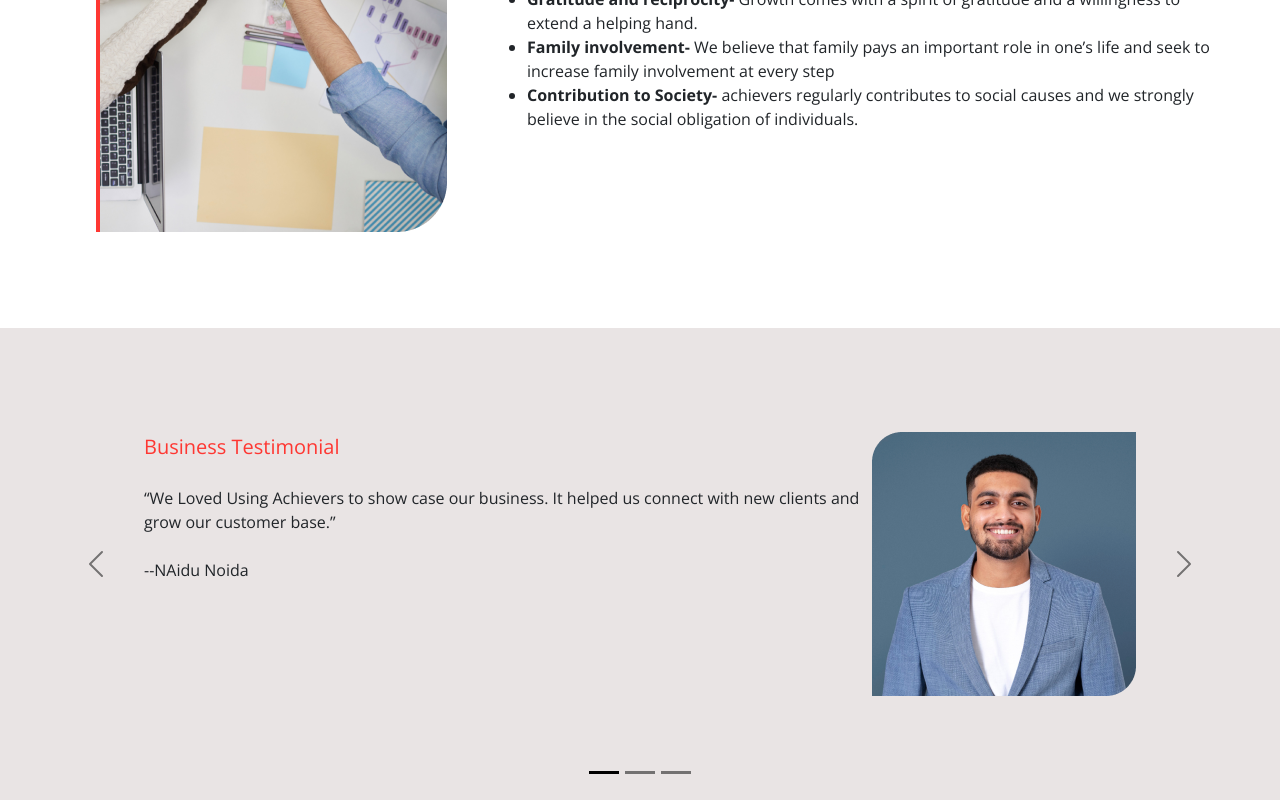
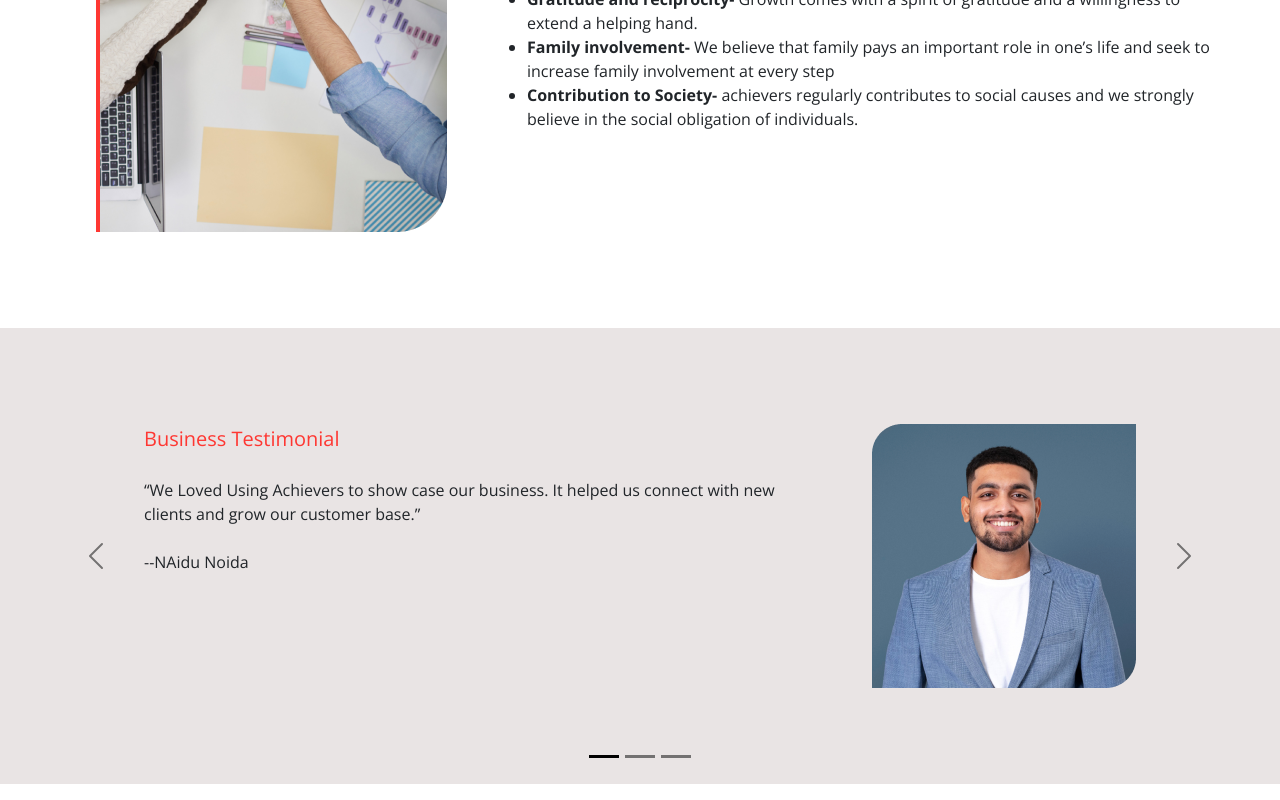
Before and after one commit to pvsaiganesh/Biziknit, a React (Create React App) app: page / in a window 1280 px wide. Shown: the part 2100-2900 px from the top of the page. Built offline with nearby package versions, Linux system fonts and the light colour scheme.

Commit message:
Update testimonial-item.js

```diff
--- a/src/components/testimonial-item.js
+++ b/src/components/testimonial-item.js
@@ -5,15 +5,15 @@ import "./testimonials.scss";
 const TestimonialItem = ({ review, name, testiImg, slideOption }) => {
   return (
     <div
-      class="d-flex flex-row justify-content-center p-5 pt-2 pb-2 text-start "
+      class="d-flex flex-row justify-content-center  text-start "
       data-bs-slide={slideOption}
     >
-      <div class="pr-5">
+      <div class="pe-5 ps-5">
         <p class="fs-5 title pb-2">Business Testimonial</p>
         <p class="fs-6 pb-2">{review}</p>
         <p class="fs-6 pb-2">{name}</p>
       </div>
-      <div class="pl-5">
+      <div class="ps-5 pe-5 ">
         <img src={testiImg} alt="img" />
       </div>
     </div>
```
